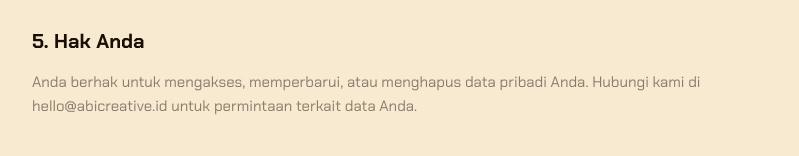
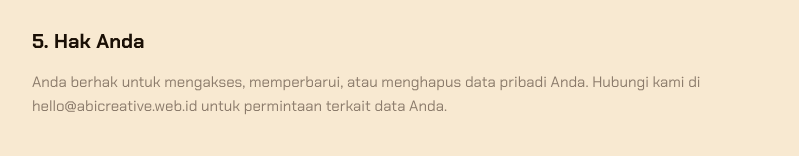
Before and after one commit to mantraabi/abicreative, a Next.js app: page /privacy in a window 1280 px wide. Shown: the part 841-997 px from the top of the page, without its empty margins (240-1039 px from the left). Built offline with nearby package versions, Linux system fonts and the light colour scheme.

Commit message:
fix: replace all abicreative.id to abicreative.web.id

```diff
--- a/src/app/page.tsx
+++ b/src/app/page.tsx
@@ -494,7 +494,7 @@ function Contact() {
                   <span className="text-[#be3f00]">◎</span>
                   <div>
                     <span className="font-semibold">Email</span>
-                    <p className="text-[#8a7a6a]">hello@abicreative.id</p>
+                    <p className="text-[#8a7a6a]">hello@abicreative.web.id</p>
                   </div>
                 </div>
               </div>
--- a/src/app/privacy/page.tsx
+++ b/src/app/privacy/page.tsx
@@ -61,7 +61,7 @@ export default function PrivacyPage() {
             <h2 className="text-[20px] font-bold text-[#1a0f05] mb-3">5. Hak Anda</h2>
             <p>
               Anda berhak untuk mengakses, memperbarui, atau menghapus data pribadi Anda. Hubungi kami
-              di hello@abicreative.id untuk permintaan terkait data Anda.
+              di hello@abicreative.web.id untuk permintaan terkait data Anda.
             </p>
           </section>
 
--- a/src/app/terms/page.tsx
+++ b/src/app/terms/page.tsx
@@ -75,7 +75,7 @@ export default function TermsPage() {
           <section>
             <h2 className="text-[20px] font-bold text-[#1a0f05] mb-3">7. Kontak</h2>
             <p>
-              Untuk pertanyaan terkait syarat dan ketentuan, hubungi kami di hello@abicreative.id.
+              Untuk pertanyaan terkait syarat dan ketentuan, hubungi kami di hello@abicreative.web.id.
             </p>
           </section>
         </div>
```
